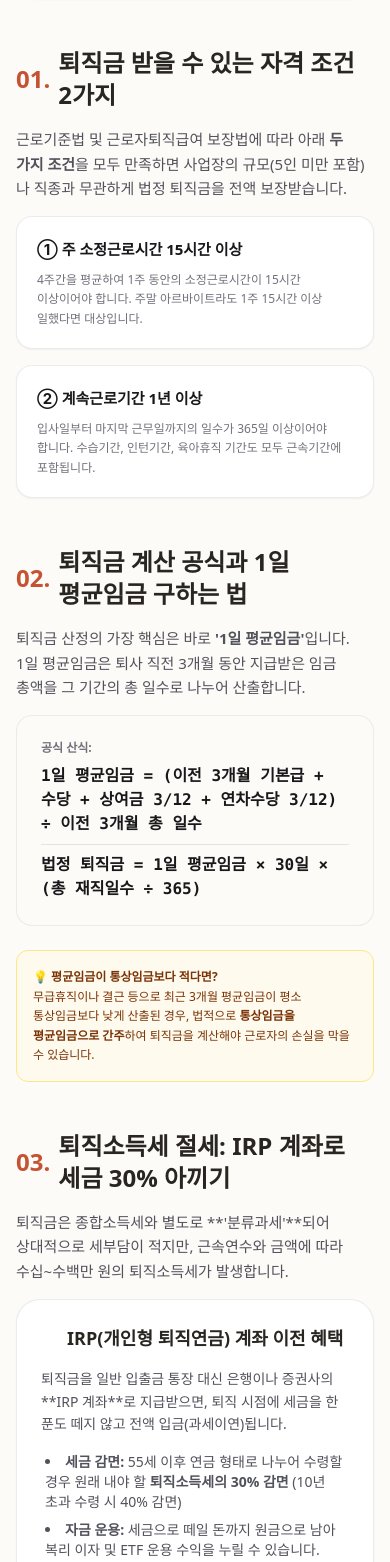
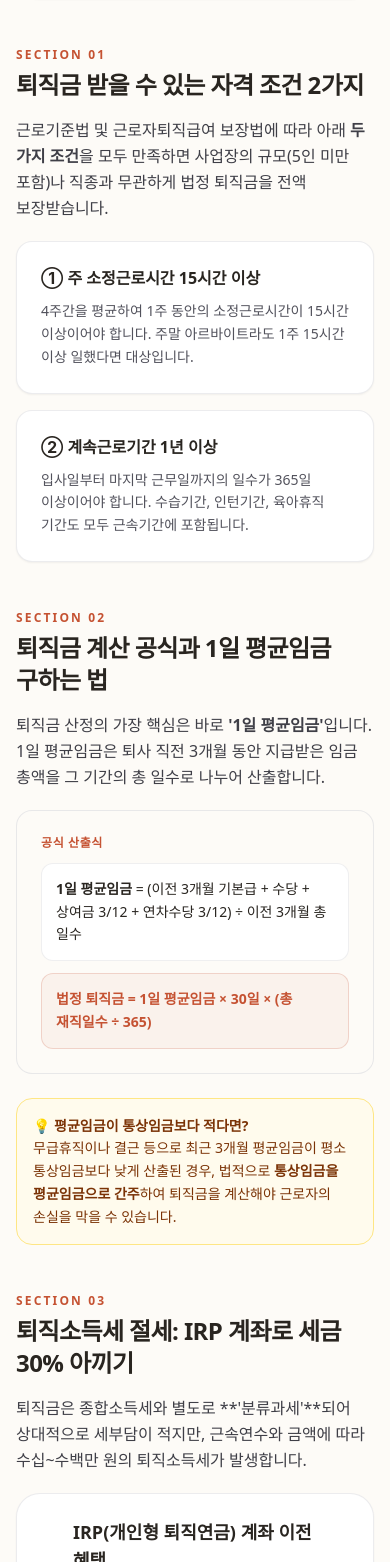
Before and after one commit to thinkdove/unclenote, a Next.js app: page /guide/severance-pay-guide-2026 in a window 390 px wide. Shown: the part 1046-2608 px from the top of the page. Built offline with nearby package versions, Linux system fonts and the light colour scheme; some icons are missing; a web font is replaced by a local one.

Commit message:
fix(mobile): resolve section number vertical alignment and enhance mobile typography/input sizes

```diff
--- a/src/app/guide/severance-pay-guide-2026/page.tsx
+++ b/src/app/guide/severance-pay-guide-2026/page.tsx
@@ -85,23 +85,27 @@ export default function SeverancePayGuidePage() {
 
         {/* Section 1 */}
         <section>
-          <h2 className="text-2xl font-bold text-[#292520] mb-4 flex items-center gap-2">
-            <span className="text-[#c55232]">01.</span>
+          <div className="mb-4">
+            <p className="text-xs font-bold tracking-[.18em] text-[#c55232] uppercase">
+              SECTION 01
+            </p>
+            <h2 className="mt-1.5 text-2xl sm:text-3xl font-extrabold tracking-tight text-[#292520]">
               퇴직금 받을 수 있는 자격 조건 2가지
             </h2>
-          <p className="text-zinc-600 mb-4">
+          </div>
+          <p className="text-zinc-700 text-base sm:text-lg leading-relaxed mb-5 font-normal">
             근로기준법 및 근로자퇴직급여 보장법에 따라 아래 <strong>두 가지 조건</strong>을 모두 만족하면 사업장의 규모(5인 미만 포함)나 직종과 무관하게 법정 퇴직금을 전액 보장받습니다.
           </p>
           <div className="grid grid-cols-1 sm:grid-cols-2 gap-4">
-            <div className="bg-white p-5 rounded-2xl border border-zinc-200/70 shadow-xs">
-              <h3 className="font-bold text-zinc-900 mb-2">① 주 소정근로시간 15시간 이상</h3>
-              <p className="text-xs text-zinc-500 leading-relaxed">
+            <div className="bg-white p-6 rounded-2xl border border-zinc-200/70 shadow-xs">
+              <h3 className="font-bold text-[#292520] text-base sm:text-lg mb-2.5">① 주 소정근로시간 15시간 이상</h3>
+              <p className="text-sm sm:text-[15px] text-zinc-600 leading-relaxed">
                 4주간을 평균하여 1주 동안의 소정근로시간이 15시간 이상이어야 합니다. 주말 아르바이트라도 1주 15시간 이상 일했다면 대상입니다.
               </p>
             </div>
-            <div className="bg-white p-5 rounded-2xl border border-zinc-200/70 shadow-xs">
-              <h3 className="font-bold text-zinc-900 mb-2">② 계속근로기간 1년 이상</h3>
-              <p className="text-xs text-zinc-500 leading-relaxed">
+            <div className="bg-white p-6 rounded-2xl border border-zinc-200/70 shadow-xs">
+              <h3 className="font-bold text-[#292520] text-base sm:text-lg mb-2.5">② 계속근로기간 1년 이상</h3>
+              <p className="text-sm sm:text-[15px] text-zinc-600 leading-relaxed">
                 입사일부터 마지막 근무일까지의 일수가 365일 이상이어야 합니다. 수습기간, 인턴기간, 육아휴직 기간도 모두 근속기간에 포함됩니다.
               </p>
             </div>
@@ -110,25 +114,29 @@ export default function SeverancePayGuidePage() {
 
         {/* Section 2 */}
         <section>
-          <h2 className="text-2xl font-bold text-[#292520] mb-4 flex items-center gap-2">
-            <span className="text-[#c55232]">02.</span>
+          <div className="mb-4">
+            <p className="text-xs font-bold tracking-[.18em] text-[#c55232] uppercase">
+              SECTION 02
+            </p>
+            <h2 className="mt-1.5 text-2xl sm:text-3xl font-extrabold tracking-tight text-[#292520]">
               퇴직금 계산 공식과 1일 평균임금 구하는 법
             </h2>
-          <p className="text-zinc-600 mb-4">
+          </div>
+          <p className="text-zinc-700 text-base sm:text-lg leading-relaxed mb-5 font-normal">
             퇴직금 산정의 가장 핵심은 바로 <strong>&apos;1일 평균임금&apos;</strong>입니다. 1일 평균임금은 퇴사 직전 3개월 동안 지급받은 임금 총액을 그 기간의 총 일수로 나누어 산출합니다.
           </p>
 
-          <div className="bg-[#fdfbf7] p-6 rounded-2xl border border-zinc-200/70 mb-6 font-mono text-sm space-y-2">
-            <p className="text-zinc-500 font-sans text-xs font-bold">공식 산식:</p>
-            <p className="text-zinc-900 font-bold text-base">
-              1일 평균임금 = (이전 3개월 기본급 + 수당 + 상여금 3/12 + 연차수당 3/12) ÷ 이전 3개월 총 일수
-            </p>
-            <p className="text-zinc-900 font-bold text-base pt-2 border-t border-zinc-200">
-              법정 퇴직금 = 1일 평균임금 × 30일 × (총 재직일수 ÷ 365)
-            </p>
+          <div className="bg-[#fdfbf7] p-6 rounded-2xl border border-zinc-200/80 mb-6 text-sm sm:text-base space-y-3">
+            <p className="text-xs font-bold tracking-wider text-[#c55232] uppercase">공식 산출식</p>
+            <div className="p-3.5 bg-white rounded-xl border border-zinc-200/60 font-medium text-[#292520] leading-relaxed">
+              <strong>1일 평균임금</strong> = (이전 3개월 기본급 + 수당 + 상여금 3/12 + 연차수당 3/12) ÷ 이전 3개월 총 일수
+            </div>
+            <div className="p-3.5 bg-[#c55232]/5 rounded-xl border border-[#c55232]/20 font-bold text-[#c55232] leading-relaxed">
+              <strong>법정 퇴직금</strong> = 1일 평균임금 × 30일 × (총 재직일수 ÷ 365)
+            </div>
           </div>
 
-          <div className="p-4 bg-amber-50/70 border border-amber-200 rounded-xl text-xs text-amber-900 leading-relaxed">
+          <div className="p-4 sm:p-5 bg-amber-50/80 border border-amber-200 rounded-2xl text-sm sm:text-base text-amber-900 leading-relaxed">
             💡 <strong>평균임금이 통상임금보다 적다면?</strong><br />
             무급휴직이나 결근 등으로 최근 3개월 평균임금이 평소 통상임금보다 낮게 산출된 경우, 법적으로 <strong>통상임금을 평균임금으로 간주</strong>하여 퇴직금을 계산해야 근로자의 손실을 막을 수 있습니다.
           </div>
@@ -136,23 +144,27 @@ export default function SeverancePayGuidePage() {
 
         {/* Section 3: Tax Deduction & IRP tips */}
         <section>
-          <h2 className="text-2xl font-bold text-[#292520] mb-4 flex items-center gap-2">
-            <span className="text-[#c55232]">03.</span>
+          <div className="mb-4">
+            <p className="text-xs font-bold tracking-[.18em] text-[#c55232] uppercase">
+              SECTION 03
+            </p>
+            <h2 className="mt-1.5 text-2xl sm:text-3xl font-extrabold tracking-tight text-[#292520]">
               퇴직소득세 절세: IRP 계좌로 세금 30% 아끼기
             </h2>
-          <p className="text-zinc-600 mb-4">
+          </div>
+          <p className="text-zinc-700 text-base sm:text-lg leading-relaxed mb-5 font-normal">
             퇴직금은 종합소득세와 별도로 **&apos;분류과세&apos;**되어 상대적으로 세부담이 적지만, 근속연수와 금액에 따라 수십~수백만 원의 퇴직소득세가 발생합니다.
           </p>
 
           <div className="bg-white p-6 sm:p-8 rounded-3xl border border-zinc-200/70 shadow-xs space-y-4">
-            <h3 className="font-bold text-[#292520] text-lg flex items-center gap-2">
-              <Icon icon="solar:wallet-money-bold-duotone" className="text-[#c55232]" />
+            <h3 className="font-bold text-[#292520] text-lg sm:text-xl flex items-center gap-2">
+              <Icon icon="solar:wallet-money-bold-duotone" className="text-[#c55232]" width="24" height="24" />
               <span>IRP(개인형 퇴직연금) 계좌 이전 혜택</span>
             </h3>
-            <p className="text-sm text-zinc-600 leading-relaxed">
+            <p className="text-sm sm:text-base text-zinc-600 leading-relaxed">
               퇴직금을 일반 입출금 통장 대신 은행이나 증권사의 **IRP 계좌**로 지급받으면, 퇴직 시점에 세금을 한 푼도 떼지 않고 전액 입금(과세이연)됩니다.
             </p>
-            <ul className="list-disc list-inside space-y-2 text-sm text-zinc-600 pl-1">
+            <ul className="list-disc list-inside space-y-2.5 text-sm sm:text-base text-zinc-600 pl-1 leading-relaxed">
               <li><strong>세금 감면:</strong> 55세 이후 연금 형태로 나누어 수령할 경우 원래 내야 할 <strong>퇴직소득세의 30% 감면</strong> (10년 초과 수령 시 40% 감면)</li>
               <li><strong>자금 운용:</strong> 세금으로 떼일 돈까지 원금으로 남아 복리 이자 및 ETF 운용 수익을 누릴 수 있습니다.</li>
             </ul>
@@ -161,20 +173,24 @@ export default function SeverancePayGuidePage() {
 
         {/* Section 4: FAQ */}
         <section>
-          <h2 className="text-2xl font-bold text-[#292520] mb-4 flex items-center gap-2">
-            <span className="text-[#c55232]">04.</span>
+          <div className="mb-4">
+            <p className="text-xs font-bold tracking-[.18em] text-[#c55232] uppercase">
+              SECTION 04
+            </p>
+            <h2 className="mt-1.5 text-2xl sm:text-3xl font-extrabold tracking-tight text-[#292520]">
               자주 묻는 질문 (FAQ)
             </h2>
+          </div>
           <div className="space-y-4">
-            <div className="bg-white p-5 rounded-2xl border border-zinc-200/70">
-              <h3 className="font-bold text-[#292520] mb-2">Q. 회사 사정으로 퇴직금이 안 들어오는데 어떻게 해야 하나요?</h3>
-              <p className="text-sm text-zinc-600 leading-relaxed">
+            <div className="bg-white p-6 rounded-2xl border border-zinc-200/70 shadow-xs space-y-2">
+              <h3 className="font-bold text-[#292520] text-base sm:text-lg leading-snug">Q. 회사 사정으로 퇴직금이 안 들어오는데 어떻게 해야 하나요?</h3>
+              <p className="text-sm sm:text-base text-zinc-600 leading-relaxed">
                 퇴사일로부터 14일 이내에 특별한 당사자 간 지급 연기 합의 없이 미지급된다면 관할 고용노동청에 임금체불 진정을 제기할 수 있습니다. 14일 경과 시점부터는 연 20%의 법정 지연이자가 청구됩니다.
               </p>
             </div>
-            <div className="bg-white p-5 rounded-2xl border border-zinc-200/70">
-              <h3 className="font-bold text-[#292520] mb-2">Q. 프리랜서나 3.3% 사업소득자도 퇴직금을 받을 수 있나요?</h3>
-              <p className="text-sm text-zinc-600 leading-relaxed">
+            <div className="bg-white p-6 rounded-2xl border border-zinc-200/70 shadow-xs space-y-2">
+              <h3 className="font-bold text-[#292520] text-base sm:text-lg leading-snug">Q. 프리랜서나 3.3% 사업소득자도 퇴직금을 받을 수 있나요?</h3>
+              <p className="text-sm sm:text-base text-zinc-600 leading-relaxed">
                 계약서 형태가 프리랜서 계약이더라도, 회사의 출퇴근 지시와 업무 감독을 받는 등 &apos;실질적 근로자&apos;로 인정된다면 고용노동부 진정을 통해 법정 퇴직금을 전액 수령할 수 있습니다.
               </p>
             </div>
--- a/src/app/wage-calculator/page.tsx
+++ b/src/app/wage-calculator/page.tsx
@@ -156,12 +156,12 @@ export default function WageCalculatorPage() {
 
           {/* Hourly Wage Input */}
           <div>
-            <div className="flex justify-between items-center mb-1.5">
-              <label htmlFor={hourlyWageId} className="text-xs font-bold text-zinc-600">
+            <div className="flex justify-between items-center mb-2">
+              <label htmlFor={hourlyWageId} className="text-sm font-bold text-[#292520]">
                 시급 (원)
               </label>
               {isUnderMinWage && (
-                <span className="text-[11px] font-bold text-rose-600 bg-rose-50 px-2 py-0.5 rounded-md">
+                <span className="text-xs font-bold text-rose-600 bg-rose-50 px-2.5 py-0.5 rounded-md">
                   ⚠️ 2026 최저시급(10,320원) 미달
                 </span>
               )}
@@ -173,9 +173,9 @@ export default function WageCalculatorPage() {
                 step="10"
                 value={hourlyWage}
                 onChange={(e) => setHourlyWage(Number(e.target.value))}
-                className="w-full px-3.5 py-2.5 bg-[#fdfbf7] border border-zinc-200 rounded-xl text-base font-bold text-[#292520] text-right pr-8 focus:outline-none focus:ring-2 focus:ring-[#c55232]/30 focus:border-[#c55232]"
+                className="w-full px-4 py-3 bg-[#fdfbf7] border border-zinc-200 rounded-xl text-base font-bold text-[#292520] text-right pr-9 focus:outline-none focus:ring-2 focus:ring-[#c55232]/30 focus:border-[#c55232]"
               />
-              <span className="absolute right-3.5 top-1/2 -translate-y-1/2 text-xs text-zinc-400 font-bold">
+              <span className="absolute right-3.5 top-1/2 -translate-y-1/2 text-sm text-zinc-400 font-bold">
                 원
               </span>
             </div>
@@ -184,14 +184,14 @@ export default function WageCalculatorPage() {
           {/* Days & Hours */}
           <div className="grid grid-cols-1 sm:grid-cols-2 gap-4">
             <div>
-              <label htmlFor={daysPerWeekId} className="block text-xs font-bold text-zinc-600 mb-1.5">
+              <label htmlFor={daysPerWeekId} className="block text-sm font-bold text-[#292520] mb-2">
                 1주일 근무 일수
               </label>
               <select
                 id={daysPerWeekId}
                 value={daysPerWeek}
                 onChange={(e) => setDaysPerWeek(Number(e.target.value))}
-                className="w-full px-3.5 py-2.5 bg-[#fdfbf7] border border-zinc-200 rounded-xl text-sm font-bold text-[#292520] focus:outline-none focus:ring-2 focus:ring-[#c55232]/30 focus:border-[#c55232]"
+                className="w-full px-3.5 py-3 bg-[#fdfbf7] border border-zinc-200 rounded-xl text-base font-bold text-[#292520] focus:outline-none focus:ring-2 focus:ring-[#c55232]/30 focus:border-[#c55232]"
               >
                 {[1, 2, 3, 4, 5, 6, 7].map((d) => (
                   <option key={d} value={d}>
@@ -202,18 +202,18 @@ export default function WageCalculatorPage() {
             </div>
 
             <div>
-              <label htmlFor={hoursPerDayId} className="block text-xs font-bold text-zinc-600 mb-1.5">
+              <label htmlFor={hoursPerDayId} className="block text-sm font-bold text-[#292520] mb-2">
                 하루 체류 시간 (출근~퇴근)
               </label>
               <select
                 id={hoursPerDayId}
                 value={hoursPerDay}
                 onChange={(e) => setHoursPerDay(Number(e.target.value))}
-                className="w-full px-3.5 py-2.5 bg-[#fdfbf7] border border-zinc-200 rounded-xl text-sm font-bold text-[#292520] focus:outline-none focus:ring-2 focus:ring-[#c55232]/30 focus:border-[#c55232]"
+                className="w-full px-3.5 py-3 bg-[#fdfbf7] border border-zinc-200 rounded-xl text-base font-bold text-[#292520] focus:outline-none focus:ring-2 focus:ring-[#c55232]/30 focus:border-[#c55232]"
               >
                 {[1, 2, 3, 4, 5, 6, 7, 8, 9, 10, 11, 12].map((h) => (
                   <option key={h} value={h}>
-                    하루 {h}시간 체류 {h === 9 ? '(일반 직장인 9~18시)' : ''}
+                    하루 {h}시간 체류 {h === 9 ? '(9~18시)' : ''}
                   </option>
                 ))}
               </select>
@@ -222,19 +222,19 @@ export default function WageCalculatorPage() {
 
           {/* Break Time (휴게시간 - 근로기준법 제54조) */}
           <div>
-            <div className="flex justify-between items-center mb-1.5">
-              <label htmlFor={breakTimeId} className="text-xs font-bold text-zinc-600">
+            <div className="flex flex-col sm:flex-row sm:items-center justify-between gap-1 mb-2">
+              <label htmlFor={breakTimeId} className="text-sm font-bold text-[#292520]">
                 무급 휴게시간 (점심·식사시간 등)
               </label>
-              <span className="text-[11px] text-[#c55232] font-semibold">
-                근로기준법 제54조: 4시간당 30분, 8시간당 1시간 의무
+              <span className="text-xs text-[#c55232] font-bold">
+                근로기준법 제54조: 4h당 30분, 8h당 1h 의무
               </span>
             </div>
             <select
               id={breakTimeId}
               value={breakMinutes}
               onChange={(e) => setBreakMinutes(Number(e.target.value))}
-              className="w-full px-3.5 py-2.5 bg-[#fdfbf7] border border-zinc-200 rounded-xl text-sm font-bold text-[#292520] focus:outline-none focus:ring-2 focus:ring-[#c55232]/30 focus:border-[#c55232]"
+              className="w-full px-3.5 py-3 bg-[#fdfbf7] border border-zinc-200 rounded-xl text-base font-bold text-[#292520] focus:outline-none focus:ring-2 focus:ring-[#c55232]/30 focus:border-[#c55232]"
             >
               <option value={0}>휴게시간 없음 (0분)</option>
               <option value={30}>30분 무급 휴게 (4시간 이상 근무 시 법정)</option>
@@ -242,7 +242,7 @@ export default function WageCalculatorPage() {
               <option value={90}>1시간 30분 무급 휴게</option>
               <option value={120}>2시간 무급 휴게</option>
             </select>
-            <p className="text-[11px] text-zinc-400 mt-1">
+            <p className="text-xs text-zinc-500 mt-1.5 leading-relaxed">
               ※ 휴게시간은 근로자가 자유롭게 이용할 수 있는 시간이므로 법적으로 임금 계산에서 제외됩니다.
             </p>
           </div>
```
Lines whose indentation alone changed are shown as unchanged.
